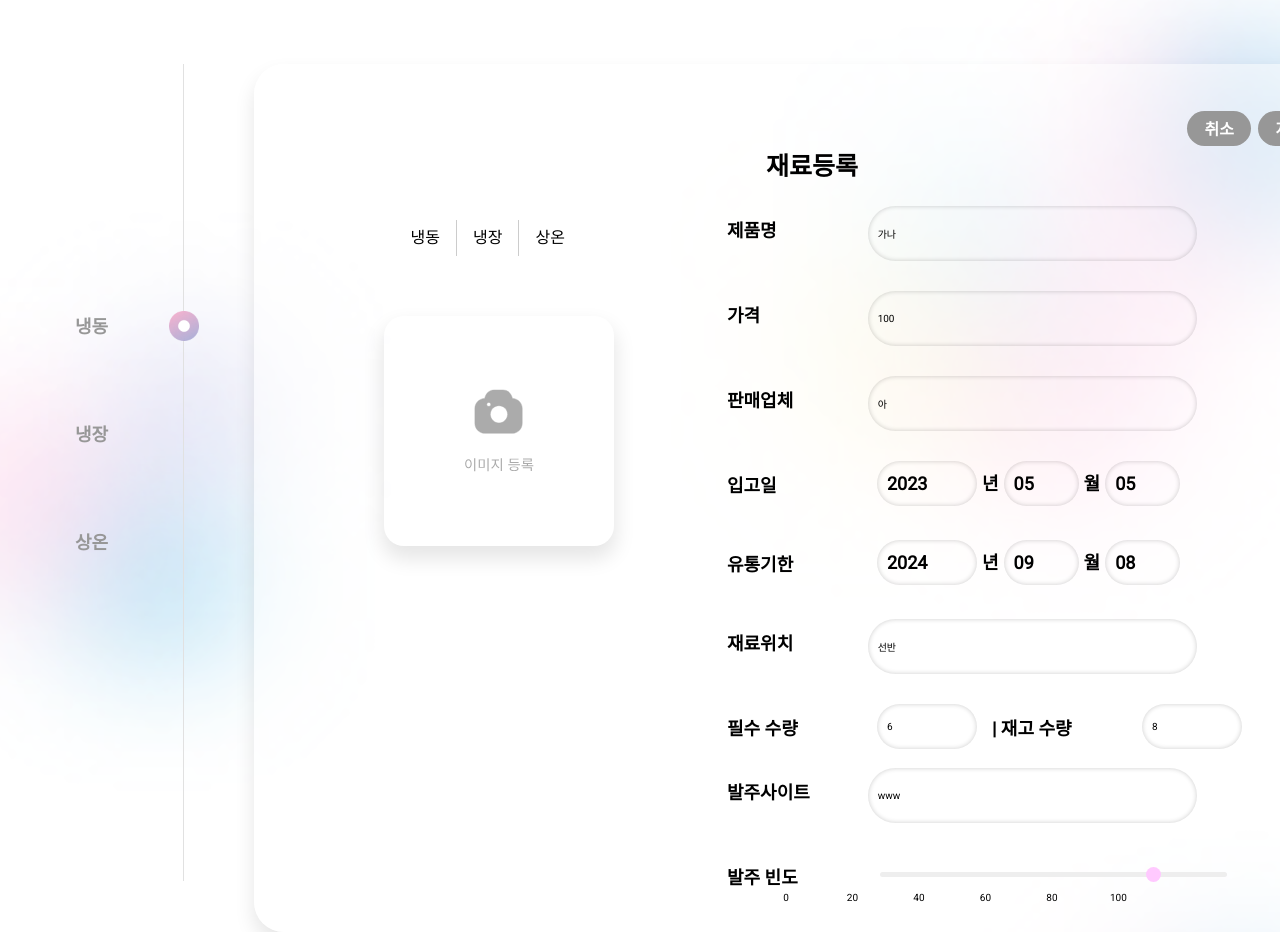
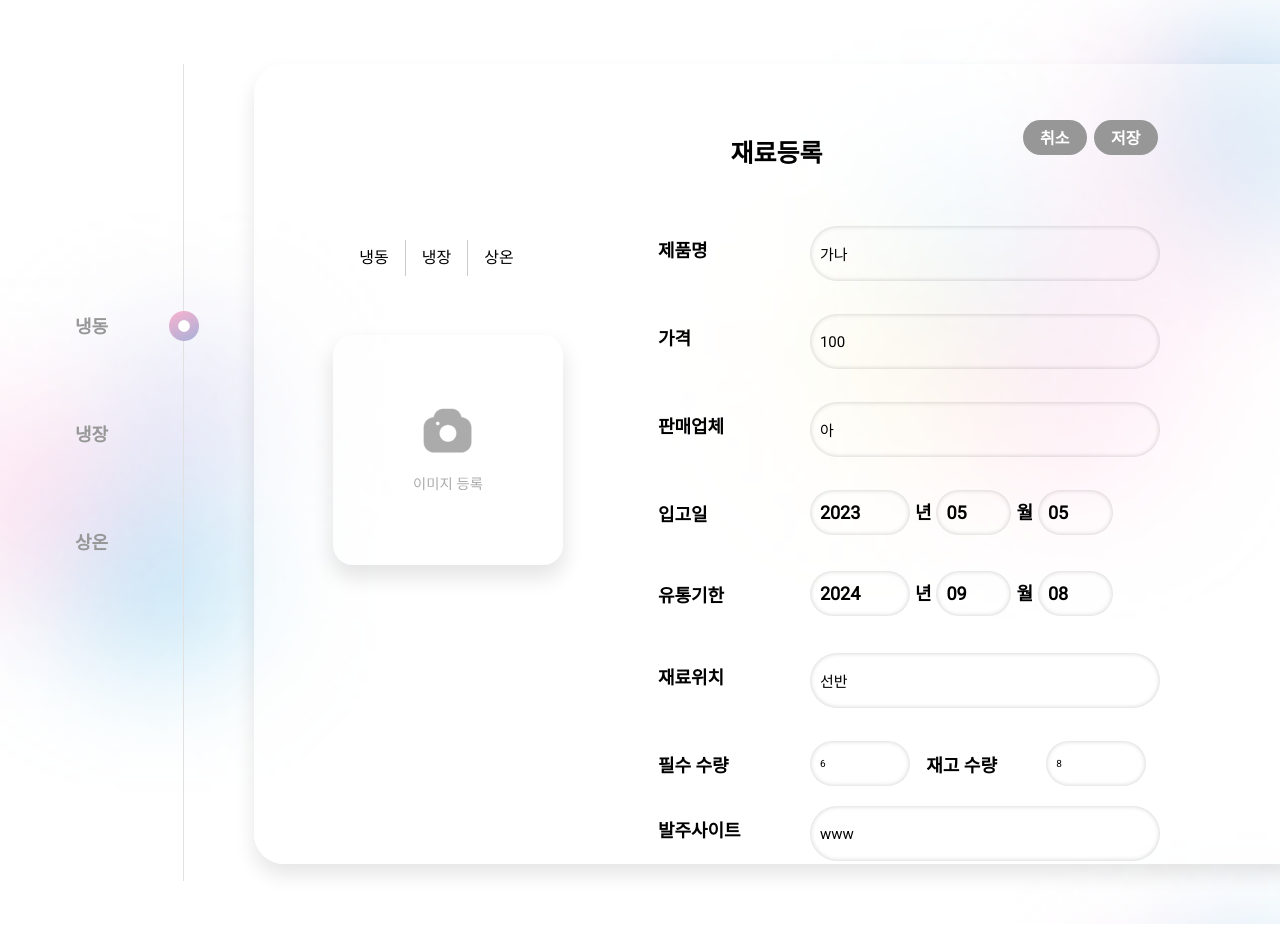
Before and after one commit to stockOneQ/front, a Next.js app: page /home/new in a window 1280 px wide. Shown: the part 120-1052 px from the top of the page. Built offline with nearby package versions, Linux system fonts and the light colour scheme; no server answers.

Commit message:
design(main) : ui변경

```diff
--- a/components/main/Categories/index.tsx
+++ b/components/main/Categories/index.tsx
@@ -54,7 +54,9 @@ const Categories: React.FC<ControlBarProps> = ({
         <div
           style={{
             display: 'flex',
-            visibility: linksVisible ? 'visible' : 'hidden',
+
+            opacity: linksVisible ? 1 : 0,
+            transition: 'opacity 0.3s ease',
           }}
         >
           <S.StyledLink
@@ -113,7 +115,6 @@ const Categories: React.FC<ControlBarProps> = ({
             // onChange={handleSearchChange} api 호출 함수
             style={{
               display: linksVisible ? 'none' : 'block',
-
               width: `${inputWidth}px`,
               transition: 'width 1s ease, height 0.3s ease', // Add transition properties
             }}
--- a/components/main/style.ts
+++ b/components/main/style.ts
@@ -7,13 +7,13 @@ export const DropBoxContainer = styled.div`
 `;
 
 export const TopSection = styled.div`
+  top: 30%;
   display: flex;
-  left: 40%;
   font-size: 16px;
   line-height: 35px;
-  margin-top: 47px;
+  right: 9%;
   font-weight: bold;
-  position: relative;
+  position: absolute;
 `;
 export const InforSection = styled.div`
   display: flex;
@@ -25,11 +25,12 @@ export const HiddenComponent = styled.div`
 export const RangeValues = styled.div`
   display: grid;
   grid-template-columns: repeat(6, 1fr);
-  grid-gap: 5px;
-  position: absolute;
+  grid-gap: 7px;
+  position: relative;
   width: 394px;
+  left: -25%;
+  /* margin-right: -22%; */
   margin-top: 40px;
-  left: 59%;
 `;
 
 export const RangeValue = styled.span`
@@ -89,7 +90,7 @@ export const StyledRadioInput = styled.label`
 export const LeftSection = styled.div`
   width: 40%;
   position: absolute;
-  left: 30%;
+  left: 26%;
 `;
 
 export const RightSection = styled.div`
@@ -118,11 +119,18 @@ export const ImgInput = styled.div`
   justify-content: center;
 `;
 
+export const LabelQuant = styled.label`
+  font-size: 18px;
+  font-weight: bold;
+  width: 120px;
+  line-height: 49px;
+`;
+
 export const Slider = styled.input`
   -webkit-appearance: none;
-  width: 90%;
+  width: 69%;
   height: 5px;
-  left: 30px;
+  left: 87px;
   top: 19px;
   border-radius: 5px;
   background: #eeeeee;
@@ -187,6 +195,31 @@ export const Box = styled.div`
   background-color: rgba(255, 255, 255, 0.5);
   box-shadow: 0px 1.1rem 2rem 0px rgba(0, 0, 0, 0.1);
   border-radius: 30px;
+  height: 100vh;
+  overflow-y: auto;
+  padding-right: ${props => (props.hideScroll ? '7.1rem' : '5.6rem')};
+
+  &::-webkit-scrollbar {
+    display: ${props => (props.hideScroll ? 'none' : 'inline-block')};
+    width: 1.5rem;
+    height: 19.3rem;
+    border-radius: 0.8rem;
+  }
+
+  &::-webkit-scrollbar-thumb {
+    background-clip: padding-box;
+    border: 0.3rem solid transparent;
+    height: 4rem;
+    border-radius: 0.8rem;
+    background-color: var(--color-black);
+  }
+
+  &::-webkit-scrollbar-track {
+    width: 1.5rem;
+    height: 19.3rem;
+    border-radius: 0.8rem;
+    background-color: #eee;
+  }
   flex-direction: column;
   justify-content: center;
   align-items: center;
@@ -213,7 +246,7 @@ export const Form = styled.form`
 export const Label = styled.label`
   font-size: 18px;
   font-weight: bold;
-  width: 150px;
+  width: 152px;
   line-height: 49px;
 `;
 
@@ -221,14 +254,15 @@ export const Title = styled.h1`
   font-weight: 600;
   font-size: 2.5rem;
   line-height: 2.9rem;
-  position: absolute;
-  top: 34%;
+  position: relative;
+  margin-top: 18%;
 `;
 
 export const Input = styled.input`
   width: 350px;
   height: 55px;
   padding: 6px 10px;
+  font-size: 15px;
   border: none;
   border-radius: 40px;
   box-shadow: inset 0 0 5px rgba(0, 0, 0, 0.2);
--- a/pages/home/new/index.tsx
+++ b/pages/home/new/index.tsx
@@ -7,7 +7,7 @@ import ImgIcon from '../../../public/assets/icons/main/imgUpload.svg';
 import * as S from '../../../components/main/style';
 import { useState, SetStateAction, useEffect } from 'react';
 import { useRouter } from 'next/router';
-import { Title } from 'components/community/Board/Detail/PostContentBox/style';
+import useScroll from 'hooks/useScroll';
 import { useSetRecoilState, RecoilRoot, useRecoilState } from 'recoil';
 import {
   approachingExpirationState,
@@ -30,6 +30,7 @@ type IngredientsProps = {
 const New = () => {
   const router = useRouter();
   const [productName, setProductName] = useRecoilState(postMainTitleState);
+  const { hideScroll, scrollHandler } = useScroll();
   const setPostListState = useSetRecoilState(mainPostListState);
 
   //냉동상온냉장
@@ -186,7 +187,7 @@ const New = () => {
   };
 
   return (
-    <S.Box>
+    <S.Box hideScroll={hideScroll} onScroll={scrollHandler}>
       <RecoilRoot>
         <S.Title title="재료 등록">재료등록</S.Title>
         <S.TopSection>
@@ -273,6 +274,7 @@ const New = () => {
                   value={formData.productName}
                   maxLength={11}
                   onChange={handleInputChange}
+                  autocomplete="off"
                 />
               </S.StyledInput>
               <S.StyledInput>
@@ -282,6 +284,7 @@ const New = () => {
                   name="price"
                   value={formData.price}
                   onChange={handleInputChange}
+                  autocomplete="off"
                 />
               </S.StyledInput>
               <S.StyledInput>
@@ -292,6 +295,7 @@ const New = () => {
                   value={formData.seller}
                   maxLength={29}
                   onChange={handleInputChange}
+                  autocomplete="off"
                 />
               </S.StyledInput>
 
@@ -304,6 +308,7 @@ const New = () => {
                     value={formData.receiptYear}
                     onChange={handleInputChange}
                     placeholder="년도"
+                    autocomplete="off"
                   />
                   <p>년</p>
                   <S.ReceiptDateInputField
@@ -312,6 +317,7 @@ const New = () => {
                     value={formData.receiptMonth}
                     onChange={handleInputChange}
                     placeholder="월"
+                    autocomplete="off"
                   />
                   <p>월</p>
                   <S.ReceiptDateInputField
@@ -320,6 +326,7 @@ const New = () => {
                     value={formData.receiptDay}
                     onChange={handleInputChange}
                     placeholder="일"
+                    autocomplete="off"
                   />
                 </S.ReceiptDateInput>
               </S.StyledInput>
@@ -332,6 +339,7 @@ const New = () => {
                     value={formData.expirationYear}
                     onChange={handleInputChange}
                     placeholder="년도"
+                    autocomplete="off"
                   />
                   <p>년</p>
                   <S.ReceiptDateInputField
@@ -340,6 +348,7 @@ const New = () => {
                     value={formData.expirationMonth}
                     onChange={handleInputChange}
                     placeholder="월"
+                    autocomplete="off"
                   />
                   <p>월</p>
                   <S.ReceiptDateInputField
@@ -348,6 +357,7 @@ const New = () => {
                     value={formData.expirationDay}
                     onChange={handleInputChange}
                     placeholder="일"
+                    autocomplete="off"
                   />
                 </S.ReceiptDateInput>
               </S.StyledInput>
@@ -359,6 +369,7 @@ const New = () => {
                   value={formData.ingredientLocation}
                   maxLength={29}
                   onChange={handleInputChange}
+                  autocomplete="off"
                 />
               </S.StyledInput>
               <S.QuantitySection>
@@ -369,15 +380,17 @@ const New = () => {
                     name="requiredQuantity"
                     value={formData.requiredQuantity}
                     onChange={handleInputChange}
+                    autocomplete="off"
                   />
                 </S.QuantityInput>
                 <S.QuantityInput>
-                  <S.Label>| 재고 수량</S.Label>
+                  <S.LabelQuant> 재고 수량</S.LabelQuant>
                   <S.QuantityInputField
                     type="text"
                     name="quantity"
                     value={formData.quantity}
                     onChange={handleInputChange}
+                    autocomplete="off"
                   />
                 </S.QuantityInput>
               </S.QuantitySection>
@@ -389,6 +402,7 @@ const New = () => {
                   value={formData.orderingSite}
                   maxLength={200}
                   onChange={handleInputChange}
+                  autocomplete="off"
                 />
               </S.StyledInput>
 
```
